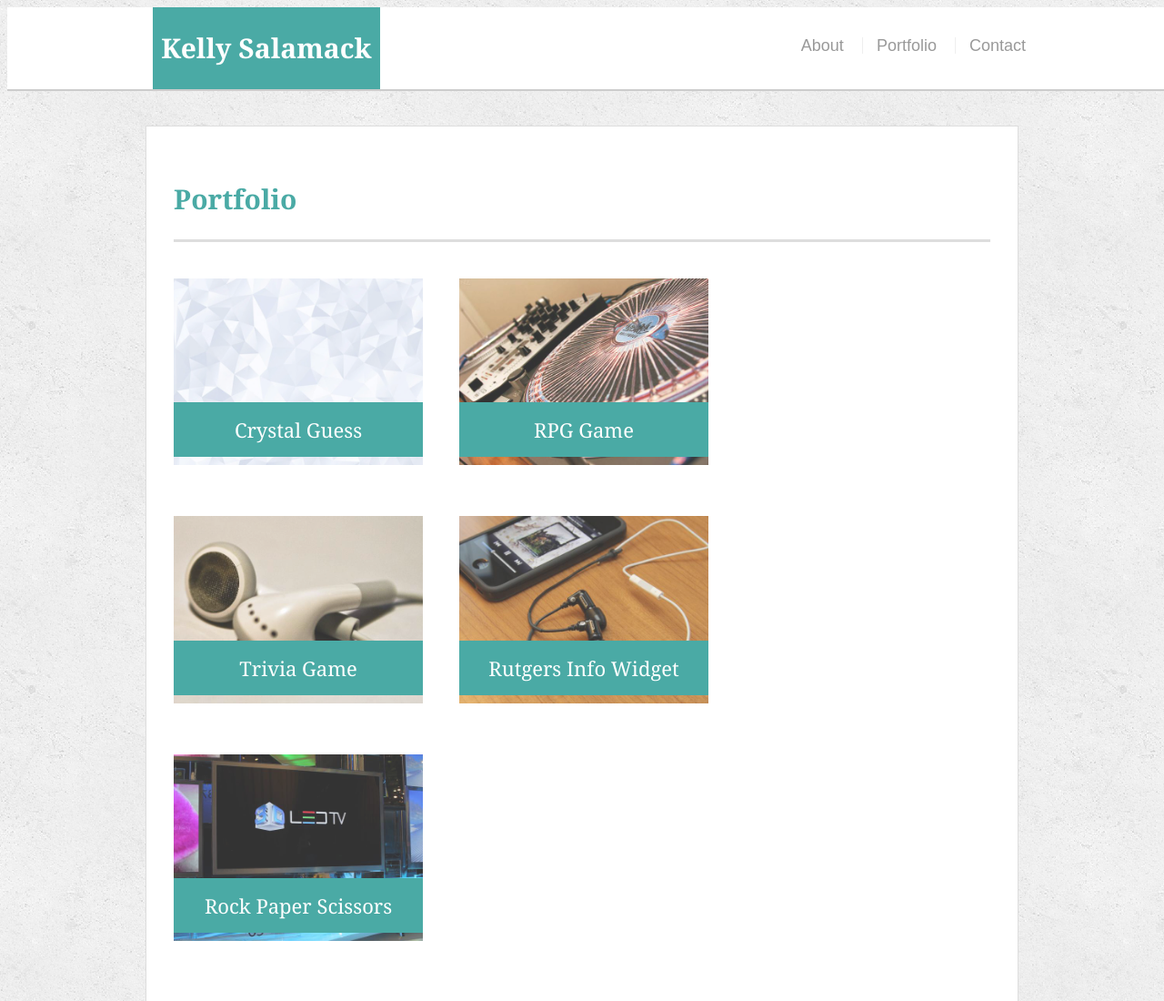
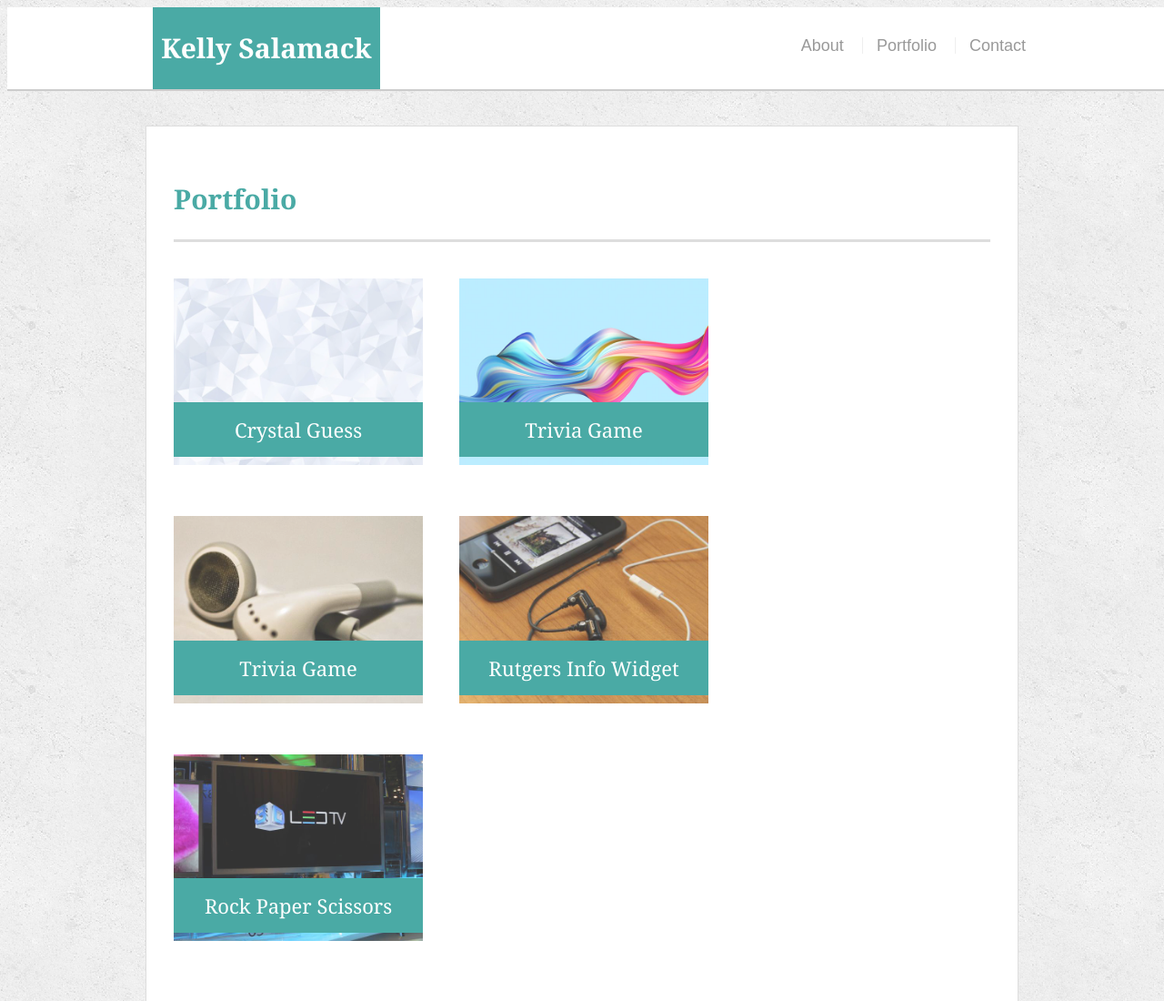
Before and after one commit to kellysal/Portfolio, a plain HTML site: page portfolio.html in a window 1280 px wide. Shown: the top 1100 px of the page at 91% size. Drawn offline with Linux system fonts and the light colour scheme.

Commit message:
added trivia game to portfolio page

```diff
--- a/portfolio.html
+++ b/portfolio.html
@@ -31,9 +31,9 @@
         <h3>Crystal Guess</h3>
       </div>
       <div class="work">
-        <img src="assets/images/technics-q-c-640-480-2.jpg" alt="RPG Game">
+        <a href="https://kellysal.github.io/TriviaGame/"><img src="assets/images/trivia-game.jpg" alt="Trivia Game"></a>
 
-        <h3>RPG Game</h3>
+        <h3>Trivia Game</h3>
       </div>
       <div class="work">
         <img src="assets/images/technics-q-c-640-480-5.jpg" alt="Trivia Game">
```
Also changed, not shown: assets/images/trivia-game.jpg (added).
